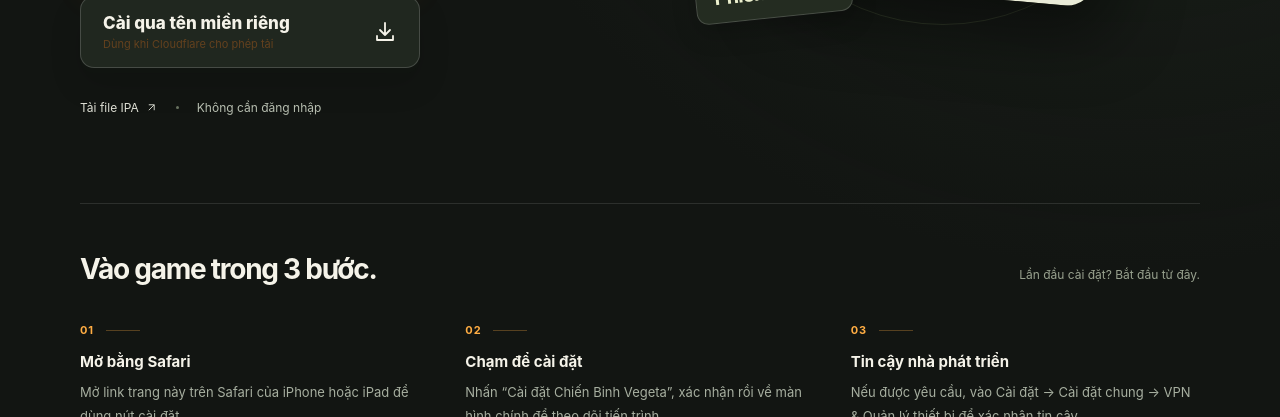
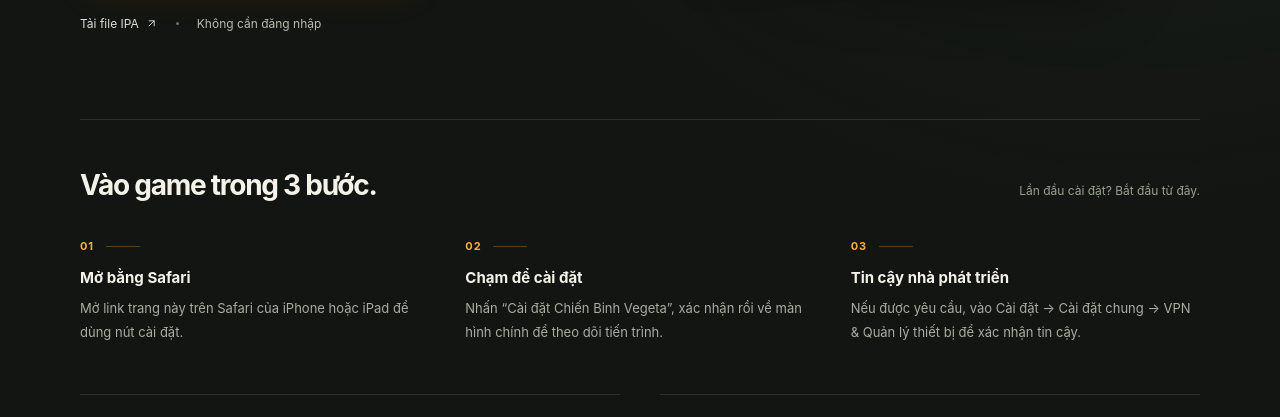
Before and after one commit to AnhhPhuong06/Chienbinhvegeta, a plain HTML site: page ios/index.html in a window 1280 px wide. Shown: the part 683-1100 px from the top of the page. Drawn offline with Linux system fonts and the light colour scheme.

Commit message:
Keep a single iOS install button

```diff
--- a/ios/index.html
+++ b/ios/index.html
@@ -43,8 +43,6 @@
     .specs dd { margin: 0; font-size: 15px; font-weight: 650; white-space: nowrap; }
     .install-options { display: grid; gap: 12px; width: 340px; max-width: 100%; }
     .install { display: inline-flex; align-items: center; justify-content: space-between; gap: 20px; min-height: 70px; width: 100%; max-width: 100%; padding: 16px 22px; border-radius: 14px; background: var(--accent); color: #231b11; box-shadow: 0 6px 0 #9a591a, 0 16px 32px #ff950011; transition: transform .18s, background .18s, box-shadow .18s; }
-    .install--domain { background: #20271f; color: var(--text); border: 1px solid #ffffff2b; box-shadow: 0 5px 0 #101410, 0 16px 32px #0002; }
-    .install--domain:hover { background: #2a3428; box-shadow: 0 7px 0 #101410, 0 18px 32px #0003; }
     .install:hover { background: #ffbd69; transform: translateY(-2px); box-shadow: 0 8px 0 #9a591a, 0 18px 32px #ff950020; }
     .install:active { transform: translateY(4px); box-shadow: 0 2px 0 #9a591a; }
     .install strong, .install small { display: block; }
@@ -176,10 +174,6 @@
             <span><strong>Cài qua GitHub Pages</strong><small>Nguồn đang truy cập được</small></span>
             <svg viewBox="0 0 24 24" fill="none" stroke="currentColor" stroke-width="1.8" stroke-linecap="round" stroke-linejoin="round" aria-hidden="true"><path d="M12 3v12m-5-5 5 5 5-5M4 16v4h16v-4"/></svg>
           </a>
-          <a class="install install--domain" href="itms-services://?action=download-manifest&amp;url=https%3A%2F%2Fchienbinhvegetablue.com%2Fios%2Fmanifest.plist">
-            <span><strong>Cài qua tên miền riêng</strong><small>Dùng khi Cloudflare cho phép tải</small></span>
-            <svg viewBox="0 0 24 24" fill="none" stroke="currentColor" stroke-width="1.8" stroke-linecap="round" stroke-linejoin="round" aria-hidden="true"><path d="M12 3v12m-5-5 5 5 5-5M4 16v4h16v-4"/></svg>
-          </a>
         </div>
         <div class="secondary">
           <a class="download" href="ChienBinhVegeta_1.0_1792645622.ipa">Tải file IPA
```
